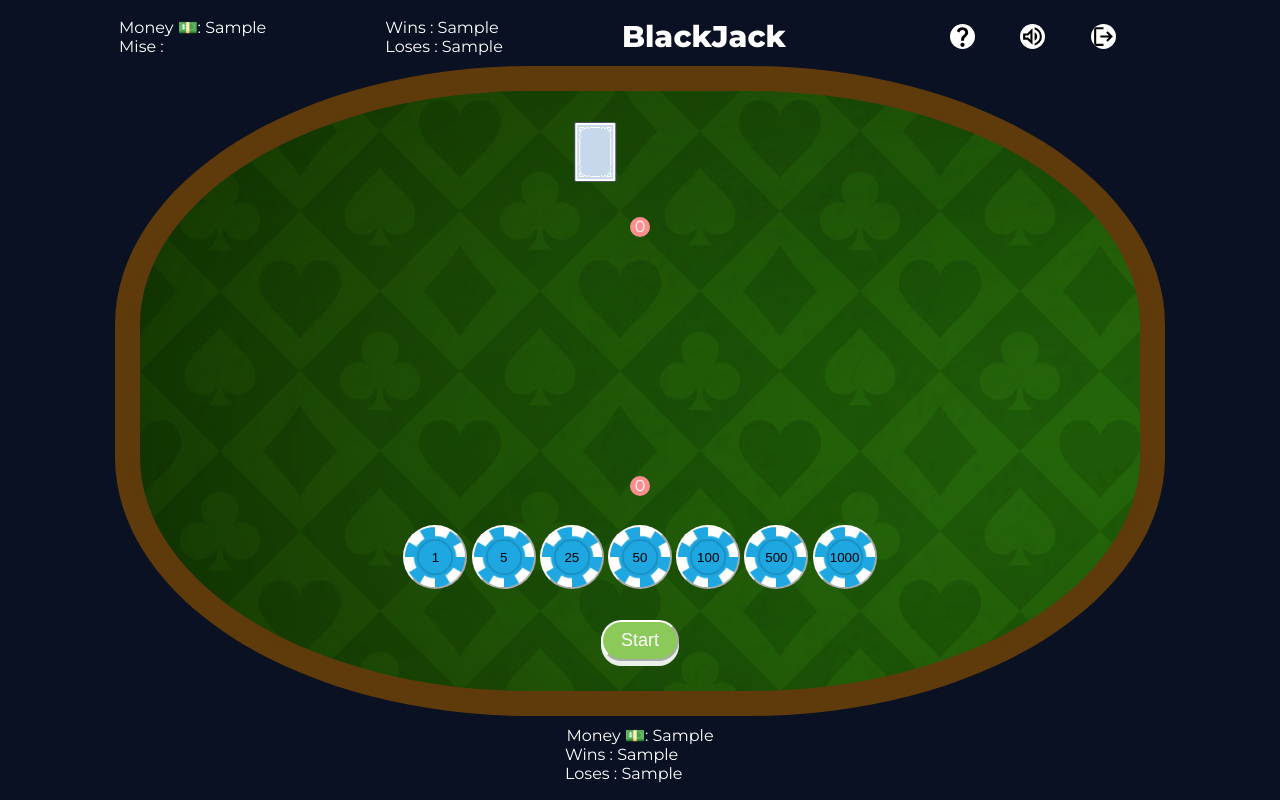
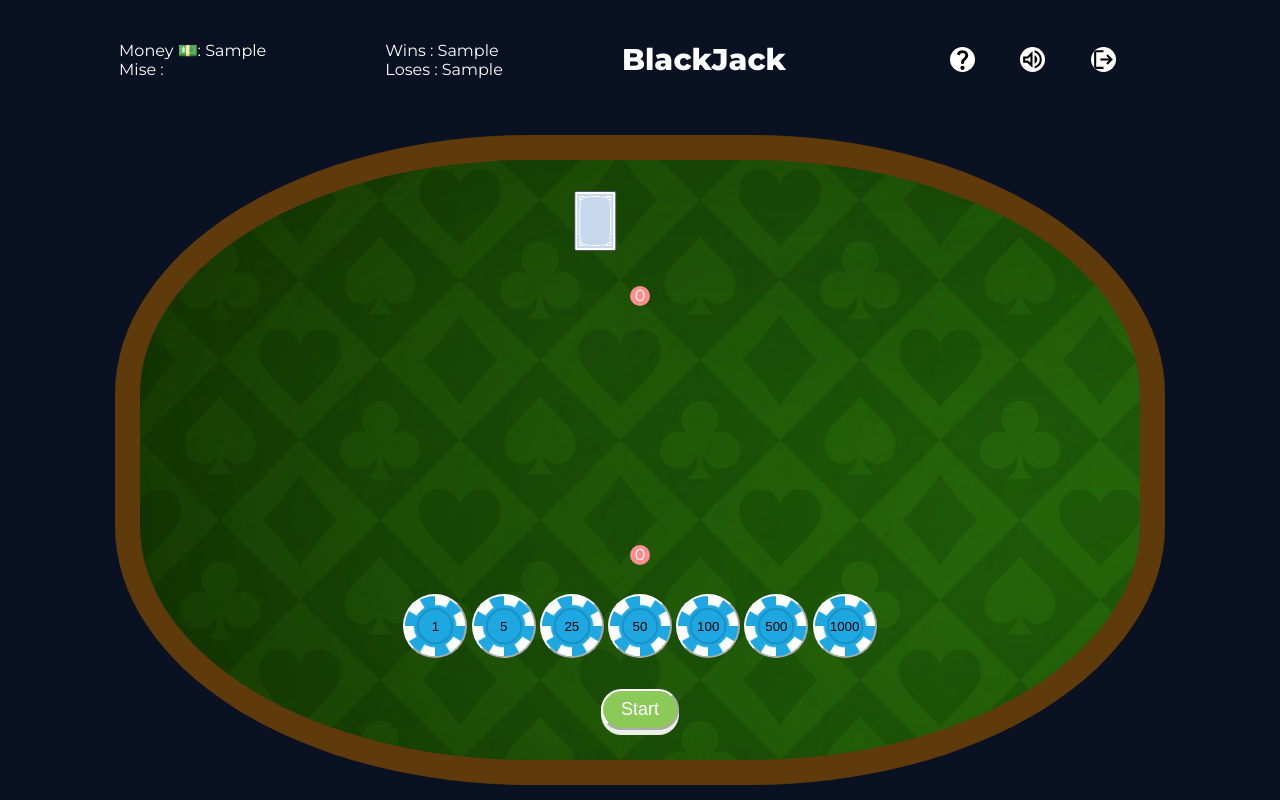
Before and after one commit to cda34-24-01/blackjack, a PHP site: page /table in a window 1280 px wide. Run offline with PHP 8.4, Linux system fonts and the light colour scheme; the visitor is signed in with stand-in values (Sample User, id 1); tables that the repository leaves empty or names only in its code hold one stand-in row (values such as "Sample post").

Commit message:
fixing merge

```diff
--- a/views/table_view.php
+++ b/views/table_view.php
@@ -110,18 +110,6 @@ if (!isset($_SESSION['id'])) {
             </div>
 
         </div>
-        <div class="player_ui">
-            <p class="ui_money">Money 💵: <?= $user['money'] ?></p>
-            <p class="ui_wins">Wins : <?= $user['wins'] ?></p>
-            <p class="ui_loses">Loses : <?= $user['loses'] ?></p>
-        </div>
-        <!-- message modal (win ou lose) -->
-        <div class="hidden message_modal">
-            <p> <!-- Message rendu depuis general.js --> </p>
-        </div>
-        <!-- boutons section -->
-
-
         <!-- message modal (win ou lose) -->
         <div class="hidden message_modal">
             <p> <!-- Message rendu depuis general.js --> </p>
```
